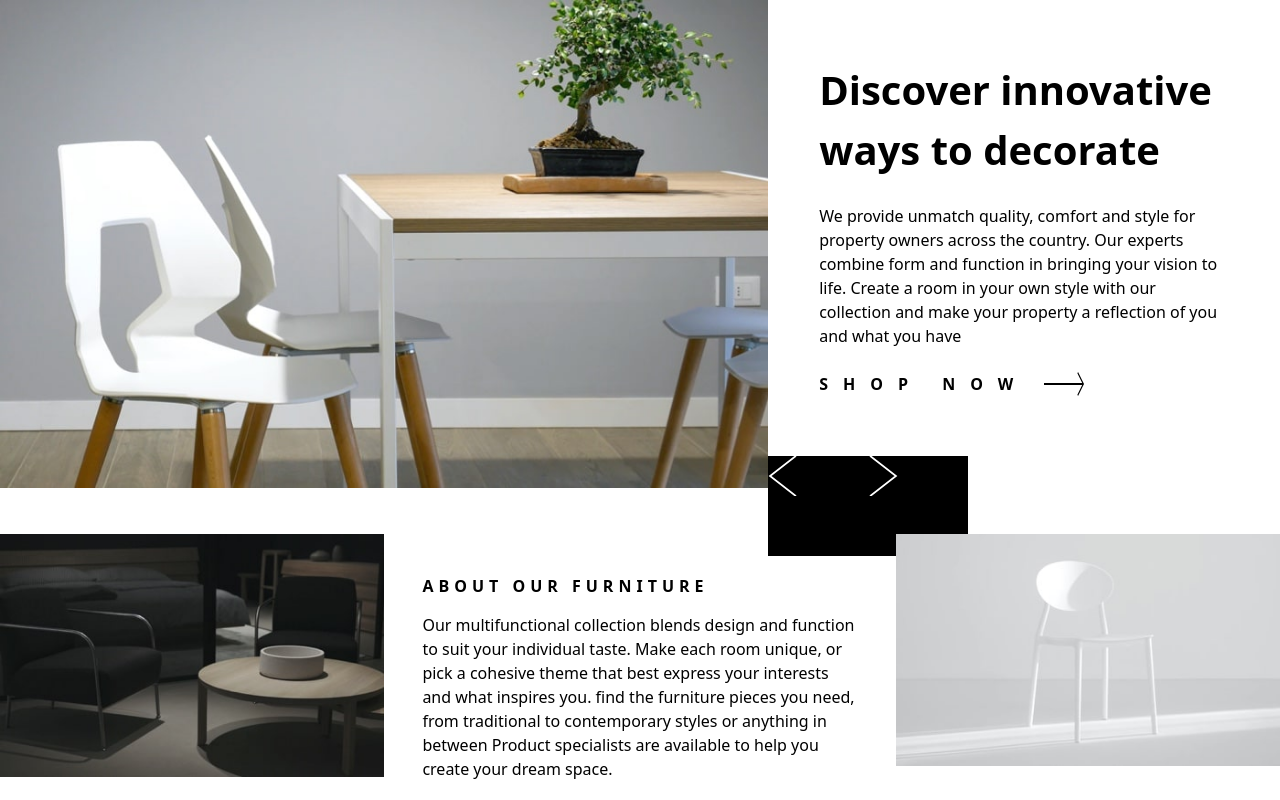
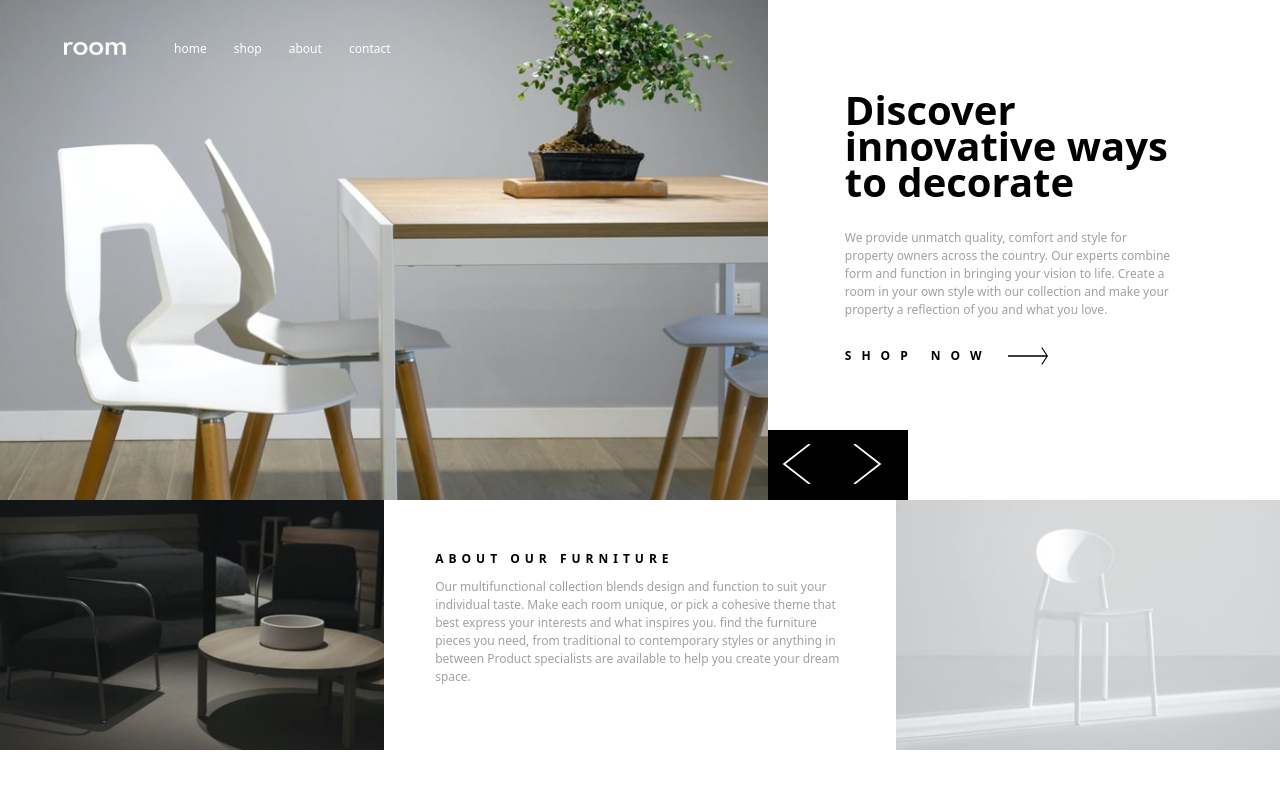
Before and after one commit to olanrewajurasheed/room-homepage, a website: page public/index.html in a window 1280 px wide. Drawn offline with Linux system fonts and the light colour scheme.

Commit message:
desktop styling

```diff
--- a/public/index.html
+++ b/public/index.html
@@ -12,23 +12,27 @@
       href="../images/favicon-32x32.png"
     />
     <link rel="stylesheet" href="../dist/output.css" />
+    <link
+      href="https://fonts.googleapis.com/css?family=League+Spartan:400,700"
+      rel="stylesheet"
+    /> <!--Importing the league Spartan font-->
 
     <title>Room homepage</title>
   </head>
-  <body>
-    <div class="grid grid-rows-[534px] grid-cols-[60%,40%]">
+  <body class="text-[12px]">
+    <div class="grid grid-cols-[60%,40%]"> <!--Grid for the hero section-->
       <div
         id="header_section"
-        class="col-start-1 col-end-2 row-start-1 row-end-1"
+        class="col-start-1 col-end-2 h-[500px]"
       >
         <div class="relative">
-          <img src="../images/desktop-image-hero-1.jpg" class="w-[100%]" />
+          <img src="../images/desktop-image-hero-1.jpg" class="w-[100%] h-[500px]"/>
         </div>
-        <div class="absolute space-x-10  text-white">
-          <nav class="">
+        <div class="absolute flex space-x-12 text-white pl-[5%] top-10">
+          <nav class="self-center">
             <img src="../images/logo.svg" />
           </nav>
-          <nav class="space-x-6">
+          <nav class="self-start space-x-6">
             <a>home</a>
             <a>shop</a>
             <a>about</a>
@@ -36,33 +40,33 @@
           </nav>
         </div>
       </div>
-      <div class="space-y-6">
-        <h1 class="px-[10%] pt-[60px] text-black font-extrabold text-[40px]">
+      <div class="flex flex-col justify-between h-[500px]">
+        <h1 class="px-[10%] md:px-[15%] pt-[18%] font-bold text-3xl md:text-[40px]">
           Discover innovative ways to decorate
         </h1>
-        <p class="px-[10%]">
+        <p class="px-[10%] md:pl-[15%] pr-[20%] text-darkGray">
           We provide unmatch quality, comfort and style for property owners
           across the country. Our experts combine form and function in bringing
           your vision to life. Create a room in your own style with our
           collection and make your property a reflection of you and what you
-          have
+          love.
         </p>
         <h3
-          class="px-[10%] flex gap-x-4 uppercase font-extrabold tracking-[15px]"
+          class="px-[10%] md:px-[15%] flex gap-x-4 uppercase font-semibold tracking-[10px]"
         >
           shop now <img src="../images/icon-arrow.svg" />
         </h3>
-        <div class="flex pt-9 gap-0">
-          <div class="bg-black h-[100px] w-[100px]">
+        <div class="flex pt-9">
+          <div class="bg-black h-[70px] w-[70px]">
             <img
               src="../images/icon-angle-left.svg"
-              class="h-[40px] w-[30px]"
+              class="mx-[20%] my-[20%] h-[40px] w-[30px]"
             />
           </div>
-          <div class="bg-black h-[100px] w-[100px]">
+          <div class="bg-black h-[70px] w-[70px]">
             <img
               src="../images/icon-angle-right.svg"
-              class="h-[40px] w-[30px]"
+              class="mx-[20%] my-[20%] h-[40px] w-[30px]"
             />
           </div>
         </div>
@@ -70,11 +74,11 @@
     </div>
     <div class="flex">
       <div class="basis-[30%]">
-        <img src="../images/image-about-dark.jpg" class="w-[100%]" />
+        <img src="../images/image-about-dark.jpg" class="w-[100%] h-[250px]" />
       </div>
-      <div class="basis-[40%] px-[3%] pt-[40px]">
+      <div class="basis-[40%] h-[250px] px-[4%] pt-[50px]">
         <h3 class="uppercase tracking-[5px] font-bold">About our furniture</h3>
-        <p class="pt-[15px]">
+        <p class="pt-[10px] text-darkGray">
           Our multifunctional collection blends design and function to suit your
           individual taste. Make each room unique, or pick a cohesive theme that
           best express your interests and what inspires you. find the furniture
@@ -83,8 +87,8 @@
           dream space.
         </p>
       </div>
-      <div class="basis-[30%]">
-        <img src="../images/image-about-light.jpg" class="w-[100%]" />
+      <div class="basis-[30%] ">
+        <img src="../images/image-about-light.jpg" class="w-[100%] h-[250px]" />
       </div>
     </div>
   </body>
--- a/tailwind.config.js
+++ b/tailwind.config.js
@@ -2,7 +2,20 @@
 module.exports = {
   content: ["./public/**/*.{html,js}"],
   theme: {
-    extend: {},
+    screens: {
+      sm: '480px',
+      md: '768px',
+      lg: '976px',
+      xl: '1440px'
+    },
+    extend: {
+      colors: {
+        'darkGray': 'hsl(0, 0%, 63%)',
+        'black': 'hsl(0, 0%, 0%)',
+        'white': 'hsl(0, 0%, 100%)',
+        'veryDarkGray': 'hsl(0, 0%, 27%)'
+      },
+    },
   },
   plugins: [],
 }
```
Also changed, not shown: dist/output.css.
